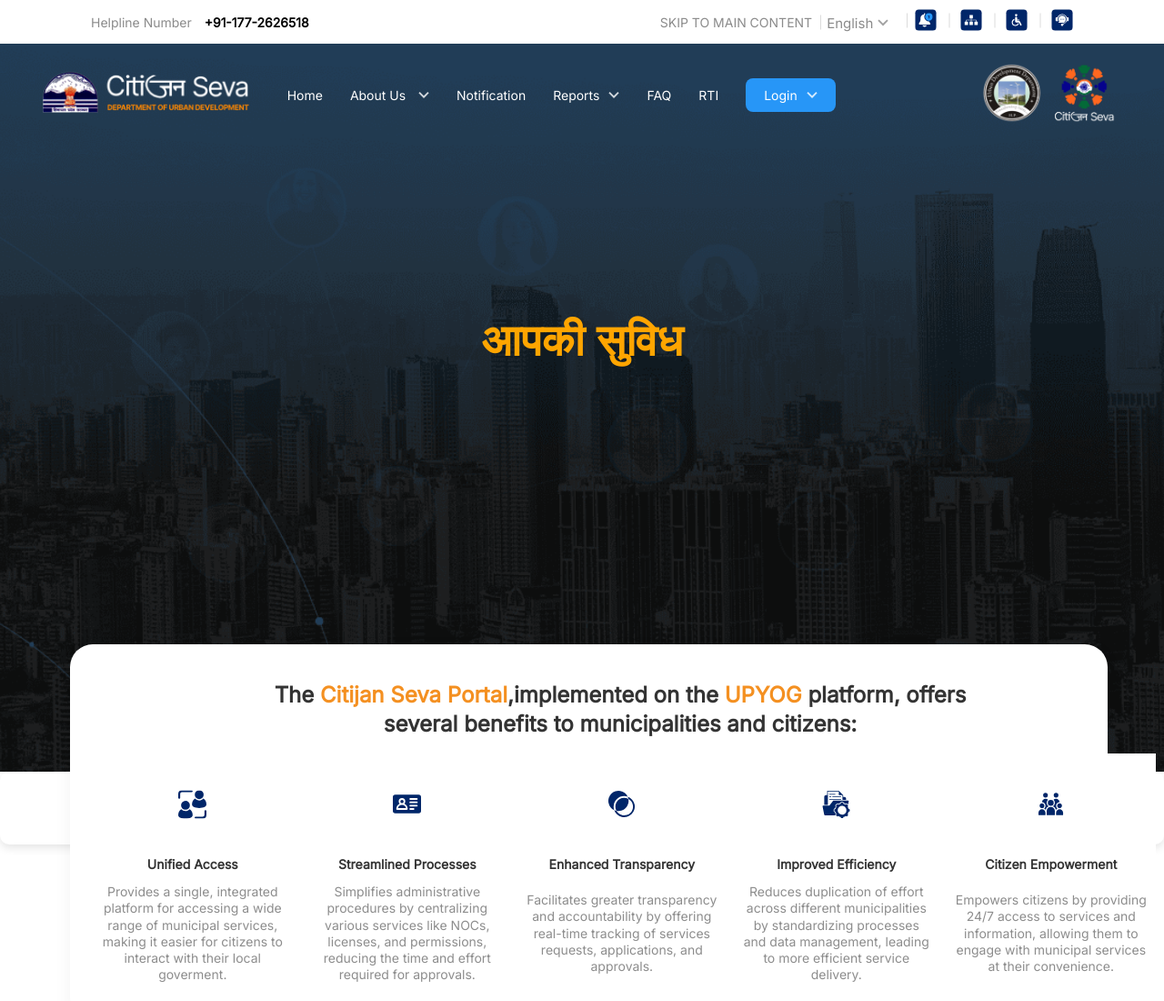
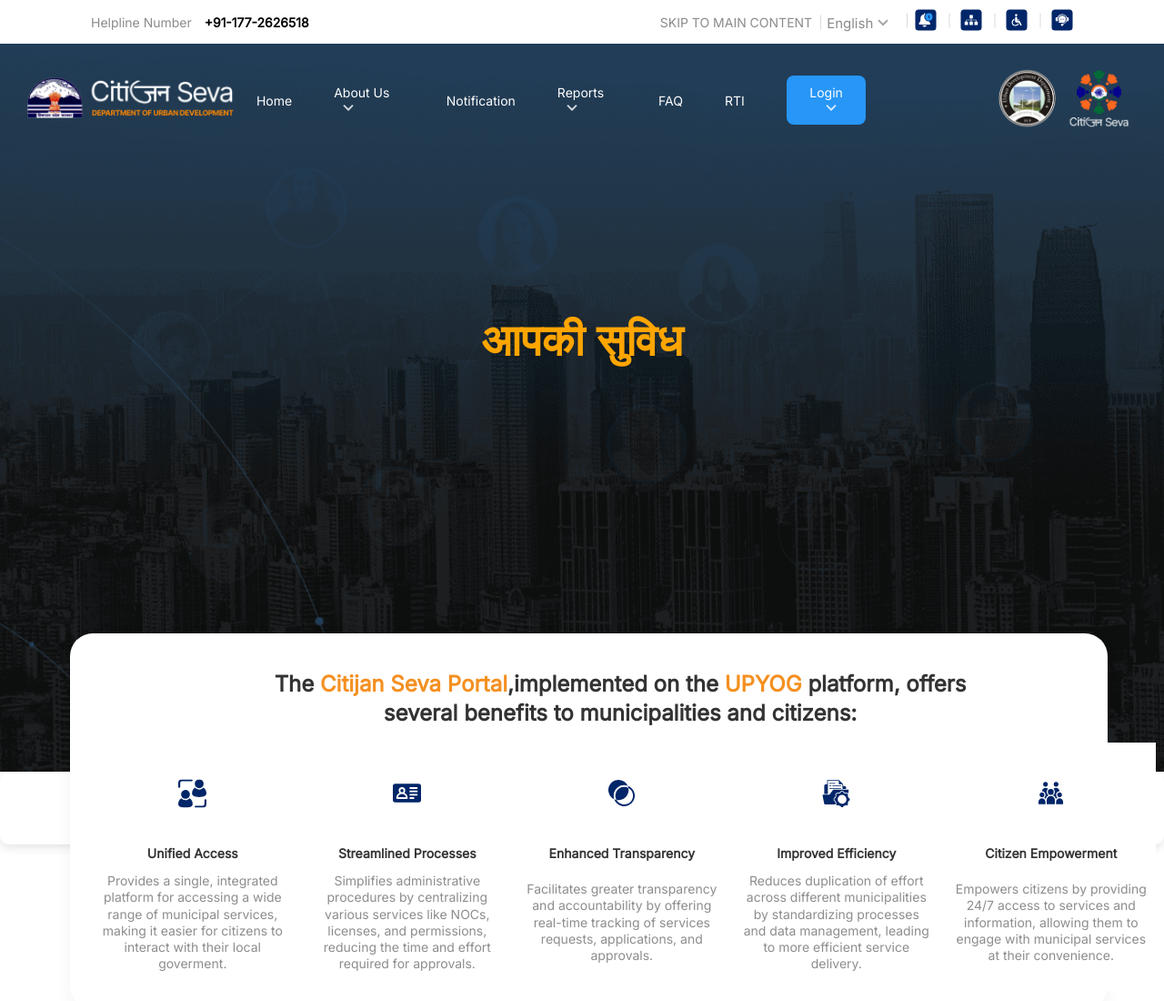
Before and after one commit to vickyArumugam/Citijan-Seva-portal, a plain HTML site: page index.html in a window 1280 px wide. Shown: the top 1100 px of the page at 91% size. Drawn offline with Linux system fonts and the light colour scheme.

Commit message:
css change

```diff
--- a/Style.css
+++ b/Style.css
@@ -196,7 +196,7 @@ header {
 
 nav {
 	display: flex;
-	justify-content: space-evenly;
+	justify-content: center;
 	align-items: center;
 	padding: 20px;
 }
@@ -210,6 +210,7 @@ nav {
 	display: flex;
 	padding: 0;
 	margin-right: 50px;
+	gap: 16px;
 }
 
 .nav-links li {
@@ -320,7 +321,7 @@ img.right-logo {
 /* section */
 .empty-section {
 	width: 100%;
-	height: 260px;
+	height: 230px;
 	flex-grow: 0;
 	background-color: #fff;
 }
@@ -446,7 +447,7 @@ p {
 	margin: 0 auto;
 	background-color: #ffffff;
 	position: absolute;
-	top: -175%;
+	top: -190%;
 	left: 6%;
 	border-radius: 25px;
 	box-shadow: 0 6px 20px 0 rgba(0, 0, 0, 0.05);
```
